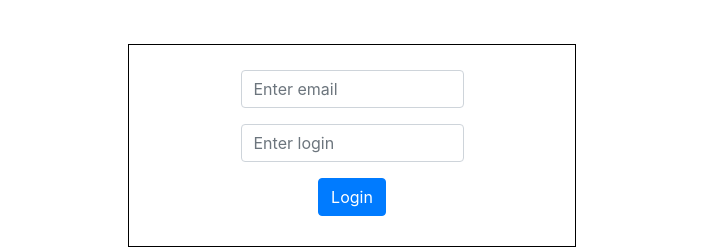
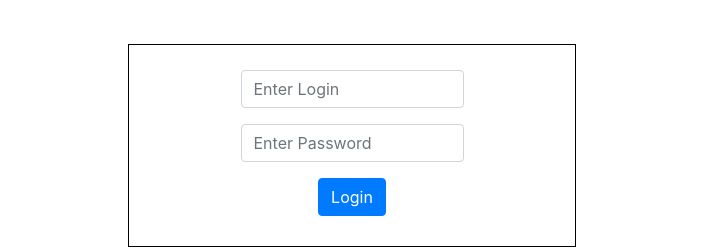
Before and after one commit to kurs0n/Messaging-app, a React (Create React App) app in the folder client_messenger/: page / in a window 1280 px wide. Shown: the part 452-700 px from the top of the page, without its empty margins (288-991 px from the left). Built offline with nearby package versions, Linux system fonts and the light colour scheme.

Commit message:
Login logic in client app

```diff
--- a/client_messenger/package.json
+++ b/client_messenger/package.json
@@ -6,6 +6,7 @@
     "@testing-library/jest-dom": "^4.2.4",
     "@testing-library/react": "^9.5.0",
     "@testing-library/user-event": "^7.2.1",
+    "axios": "^0.19.2",
     "bootstrap": "^4.5.2",
     "react": "^16.13.1",
     "react-bootstrap": "^1.3.0",
--- a/client_messenger/src/containers/LandingPage/LandingPage.js
+++ b/client_messenger/src/containers/LandingPage/LandingPage.js
@@ -2,12 +2,34 @@ import React,{useState} from 'react';
 import classes from './LandingPage.module.css';
 import Navigation from '../../components/Navigation/Navigation';
 import {Form,Button,Image} from 'react-bootstrap';
+import axios from 'axios';
 
 const LandingPage = props=>{
     const [state,setState]= useState({
         login: '',
         password: ''
     });
+
+    const inputHandler = event =>{
+      setState({
+        ...state,
+        [event.target.name]: event.target.value
+      });
+    }
+
+    const login = ()=>{
+      axios.post('http://localhost:3000/auth/login',{
+        login: state.login,
+        password: state.password
+      })
+      .then(response=>{
+        console.log(response);
+      })
+      .catch(err=>{
+        console.log(err);
+      })
+    }
+
     return (
         <>
         <Navigation home/>
@@ -15,12 +37,12 @@ const LandingPage = props=>{
       <div className={classes.LandingPage}>
         <Form style={{marginTop: '25px'}}>
           <Form.Group controlId="formBasicEmail">
-            <Form.Control type="email" placeholder="Enter email" className={classes.input} style={{width: '50%'}}/>
+            <Form.Control type="text" placeholder="Enter Login" className={classes.input} style={{width: '50%'}} name="login" onChange={inputHandler} value={state.login}/>
           </Form.Group>
           <Form.Group controlId="formBasicLogin">
-            <Form.Control type="text" placeholder="Enter login" className={classes.input} style={{width: '50%'}}/>
+            <Form.Control type="text" placeholder="Enter Password" className={classes.input} style={{width: '50%'}} name="password" onChange={inputHandler} value={state.password}/>
           </Form.Group>
-          <Button className={classes.button}>
+          <Button className={classes.button} onClick={login}>
             Login
          </Button>
         </Form>
```
Also changed, not shown: 1 other file (tests, documents, lock files or other folders).
